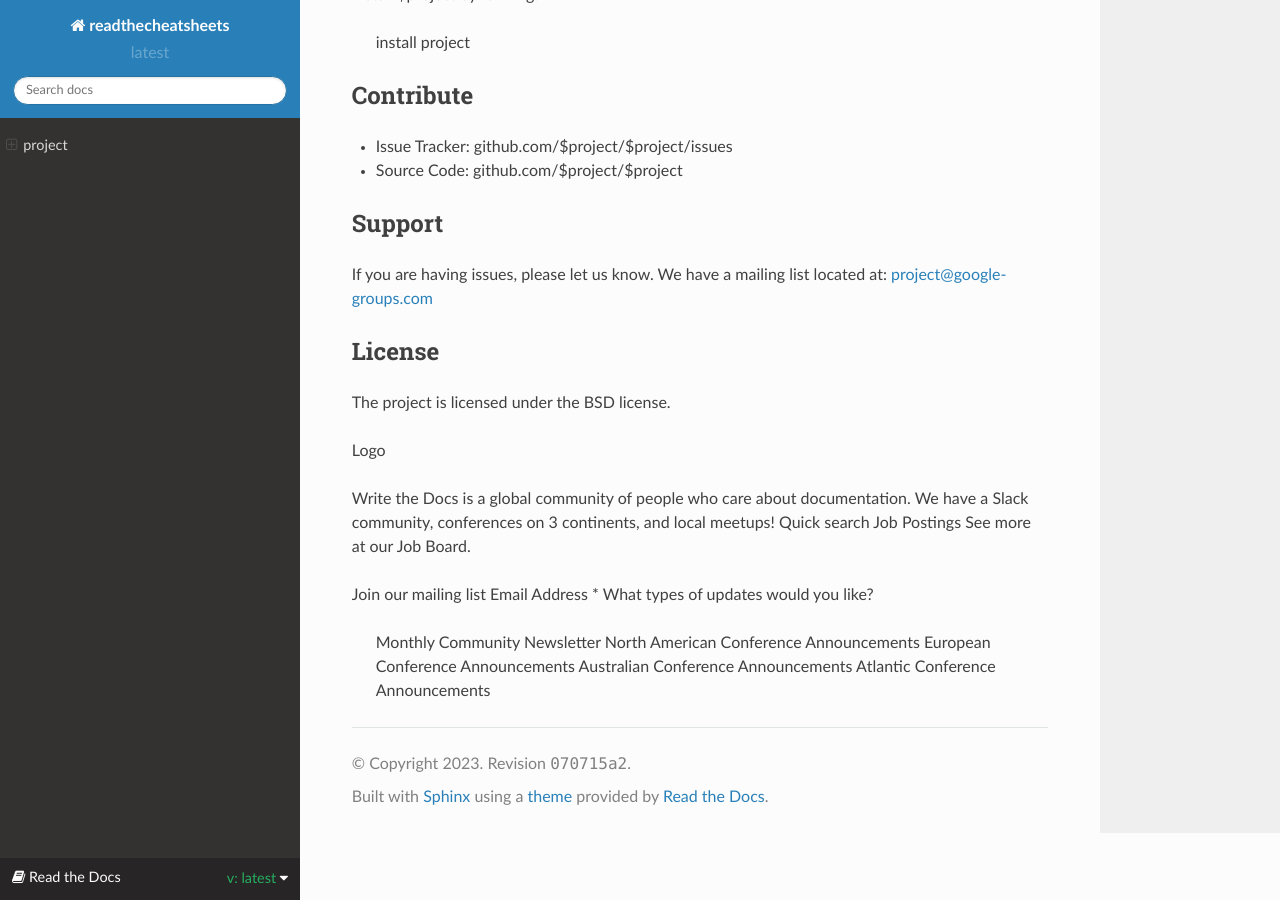
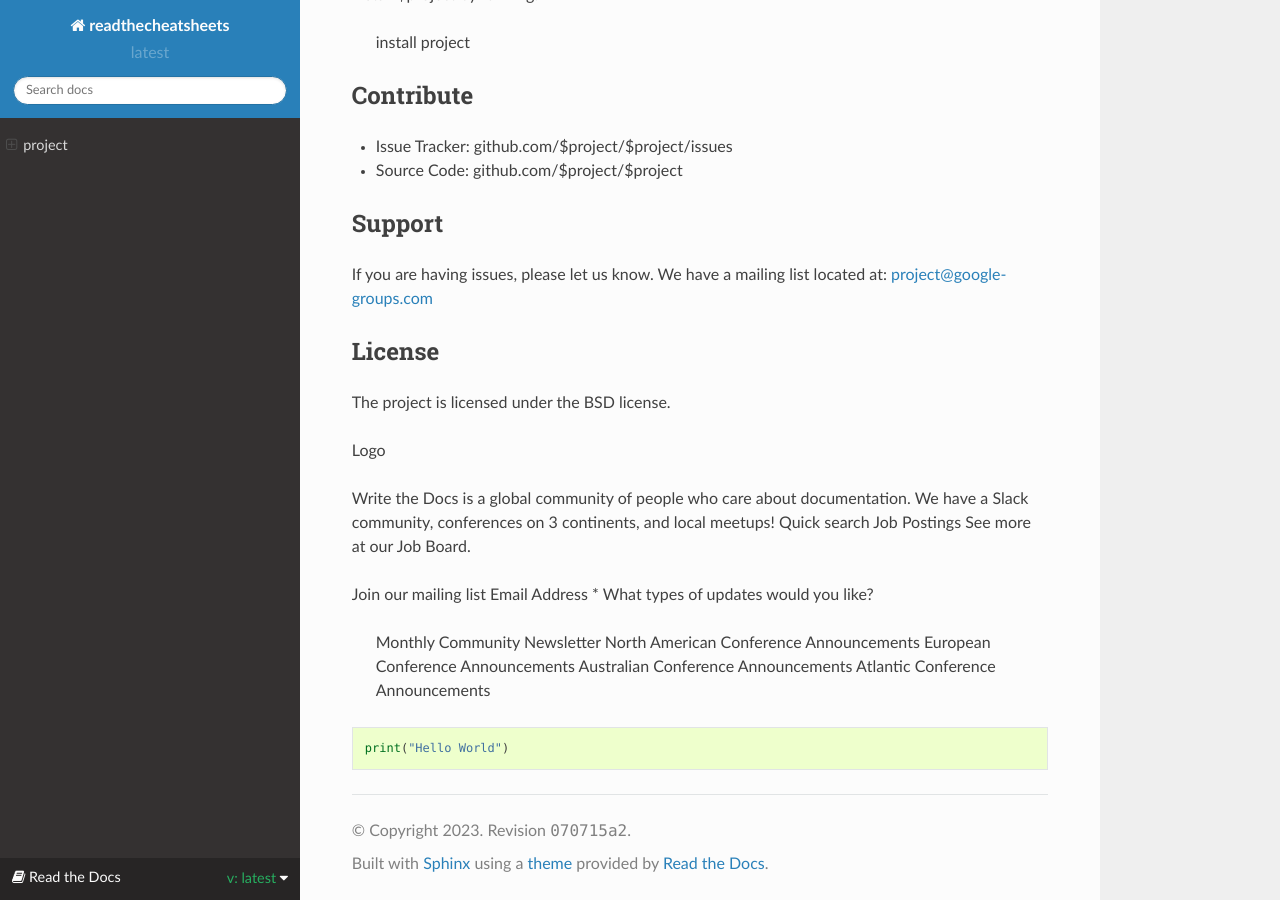
Before and after one commit to tabrizu891/cheatsheet, a Sphinx documentation site: the page built from docs/index.rst, in a window 1280 px wide and 900 px high, scrolled down 529 px. Built offline with Sphinx 7.4.7 and the Read the Docs theme 2.0.0, drawn with Linux system fonts in a browser that asks for light colours.

Commit message:
Update index.rst

```diff
--- a/docs/index.rst
+++ b/docs/index.rst
@@ -56,3 +56,7 @@ What types of updates would you like?
     European Conference Announcements
     Australian Conference Announcements
     Atlantic Conference Announcements
+
+.. code-block:: python
+
+   print("Hello World")
```
